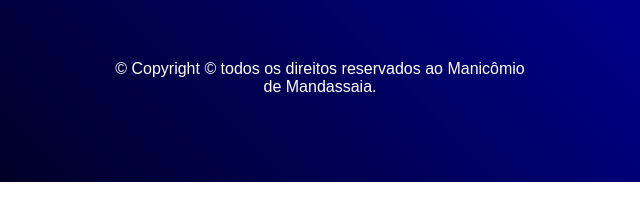
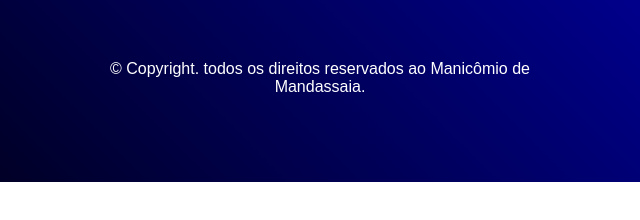
Before and after one commit to camiligomes/CURSOS-java-script, a plain HTML site: page CALCULADORA/HTML/calculadora.html in a window 1280 px wide. Shown: the part 618-838 px from the top of the page, 320-960 px from the left. Drawn offline with Linux system fonts and the light colour scheme.

Commit message:
Update calculadora.html

```diff
--- a/CALCULADORA/HTML/calculadora.html
+++ b/CALCULADORA/HTML/calculadora.html
@@ -50,7 +50,7 @@
     </div>
     <footer class="block-footer">
 		<div class="container">
-			<p>&copy; Copyright © todos os direitos reservados ao Manicômio de Mandassaia.</p>
+			<p>&copy; Copyright. todos os direitos reservados ao Manicômio de Mandassaia.</p>
 		</div>
 	</footer>
     </div>
```
